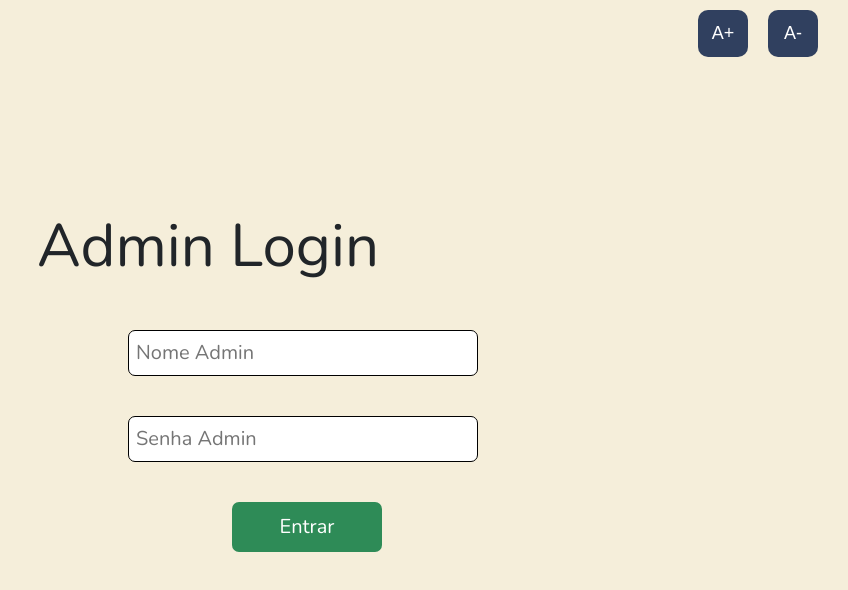
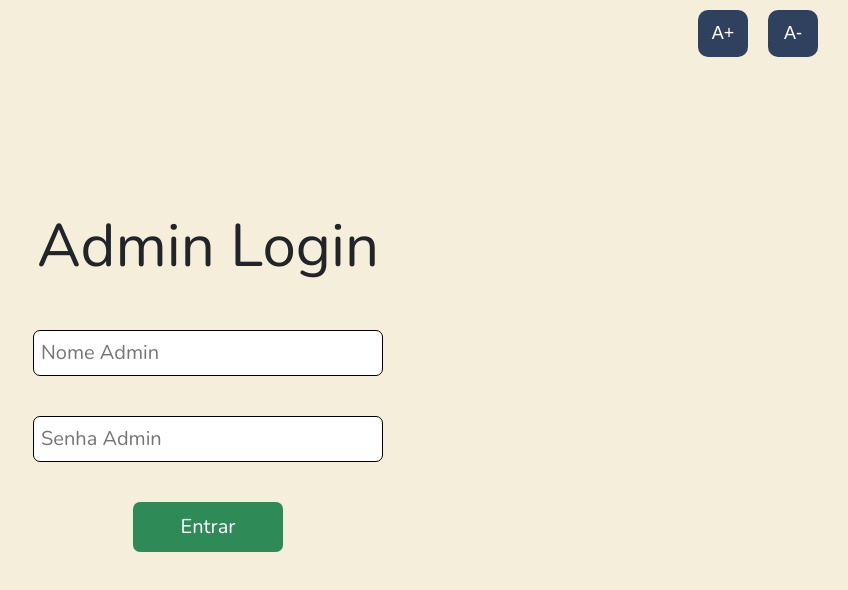
Before and after one commit to robertfullstack/Meet-TEA-3.0-Final, a React (Create React App) app: page /admin in a window 1280 px wide. Shown: the top 590 px of the page, without its empty margins (432-1280 px from the left). Built offline with nearby package versions, Linux system fonts and the light colour scheme; a web font is replaced by a local one.

Commit message:
Atualização front-end chat

```diff
--- a/src/screens/Admin.js
+++ b/src/screens/Admin.js
@@ -102,7 +102,7 @@ export const Admin = () => {
         return (
             <div>
                 <h1 h1 id="title-admin-1">Admin Login</h1>
-                <div>
+                <div id="div-btn-admin">
                     <label>
                         <input
                             id="btn-input"
@@ -112,8 +112,6 @@ export const Admin = () => {
                             placeholder='Nome Admin'
                         />
                     </label>
-                </div>
-                <div>
                     <label>
                         <input
                             id="btn-input"
@@ -124,8 +122,8 @@ export const Admin = () => {
                         />
                     </label>
                     <button id="btn-admin" onClick={handleLogin}>Entrar</button>
-                </div>
             </div>
+        </div>
         );
     }
 
--- a/src/screens/Chat.js
+++ b/src/screens/Chat.js
@@ -24,15 +24,16 @@ const Chat = (props) => {
         setShowChat(!showChat);
       };
 
-      {showChat && (
-        <iframe
-          src="https://chat-meet-tea-2-0-wm58.vercel.app/?vercelToolbarCode=Com5DEzl90d5zzw"
-          style={{ width: "100%", height: "100vh" }}
-        />
-      )}
+
+
 
       return (
         <div className="container-home">
+          <iframe
+            id="chat-oficial"
+            src="https://chat-meet-tea-2-0-wm58.vercel.app/?vercelToolbarCode=Com5DEzl90d5zzw"
+            style={{ width: "70%", height: "100vh" }}
+          />
           <div className="sidbar">
             <nav className="nav flex-column">
               <a
--- a/src/styles/Admin.css
+++ b/src/styles/Admin.css
@@ -21,7 +21,6 @@
     padding: 10px;
     color: white;
     width: 150px;
-    margin-left: 83vh;
     margin-top: 40px;
     font-family: "Nunito";
     font-size: 20px;
@@ -30,7 +29,6 @@
 #btn-input{
     border: 1px solid black;
     border-radius: 7px;
-    margin-left: 70vh;
     font-family: "Nunito";
     font-size: 20px;
     margin-top: 2em;
@@ -38,6 +36,13 @@
     width: 350px;
 }
 
+#div-btn-admin{
+    justify-content: flex-start;
+    display: flex;
+    flex-direction: column;
+    align-content: center;
+    align-items: center;
+}
 tr > th, tr > td {
     padding: 25px;
     text-align: center;
--- a/src/styles/Chat.css
+++ b/src/styles/Chat.css
@@ -0,0 +1,3 @@
+#chat-oficial{
+    margin-left: 320px;
+}
```
